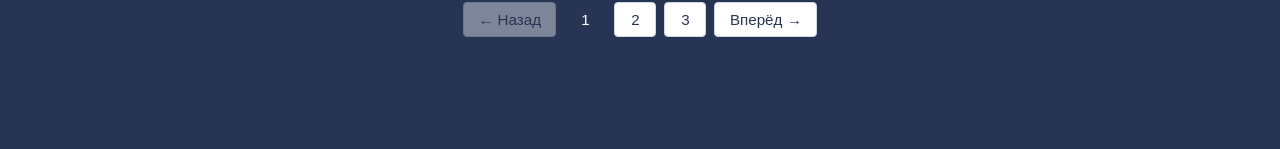
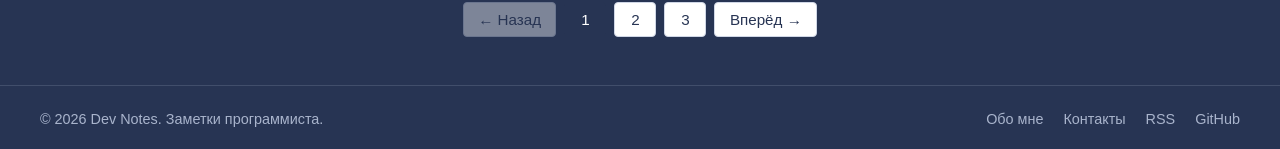
Before and after one commit to TsengelBair/blog_react_v1, a React (Create React App) app: page / in a window 1280 px wide. Shown: the part 4702-4851 px from the top of the page. Before the commit the page ends 4739 px from the top, so only its background shows below. Built offline with nearby package versions, Linux system fonts and the light colour scheme.

Commit message:
Футер

```diff
--- a/src/App.js
+++ b/src/App.js
@@ -7,6 +7,7 @@ import Header from "./Components/Header";
 import ArticlePreview from "./Components/ArticlePreview";
 import Pagination from "./Components/Pagination";
 import Article from "./Components/Article";
+import Footer from "./Components/Footer";
 
 const PER_PAGE = 10;
 
@@ -125,6 +126,7 @@ function App() {
             />
             <p className="status">Загрузка…</p>
         </div>
+          <Footer />
       </div>
     );
   }
@@ -139,6 +141,7 @@ function App() {
             />
             <p className="status status--error">{error}</p>
         </div>
+            <Footer />
       </div>
     );
   }
@@ -153,6 +156,7 @@ function App() {
             />
             <Article src={currentSrc}/>
         </div>
+        <Footer />
       </div>
     );
   }
@@ -194,6 +198,7 @@ function App() {
           onChange={goToPage}
         />
       </div>
+      <Footer />
     </div>
   );
 }
--- /dev/null
+++ b/src/Components/Footer.jsx
@@ -0,0 +1,41 @@
+const Footer = () => {
+  const year = new Date().getFullYear();
+
+  return (
+    <footer className="footer">
+      <div className="container">
+        <div className="footer__inner">
+          <p className="footer__copy">
+            © {year} Dev Notes. Заметки программиста.
+          </p>
+
+          <nav className="footer__nav" aria-label="Навигация в подвале">
+            <ul className="footer__list">
+              <li>
+                <a className="footer__link" href="/about">Обо мне</a>
+              </li>
+              <li>
+                <a className="footer__link" href="/contact">Контакты</a>
+              </li>
+              <li>
+                <a className="footer__link" href="/rss.xml">RSS</a>
+              </li>
+              <li>
+                <a
+                  className="footer__link"
+                  href="https://github.com/"
+                  target="_blank"
+                  rel="noopener noreferrer"
+                >
+                  GitHub
+                </a>
+              </li>
+            </ul>
+          </nav>
+        </div>
+      </div>
+    </footer>
+  );
+};
+
+export default Footer;
```
